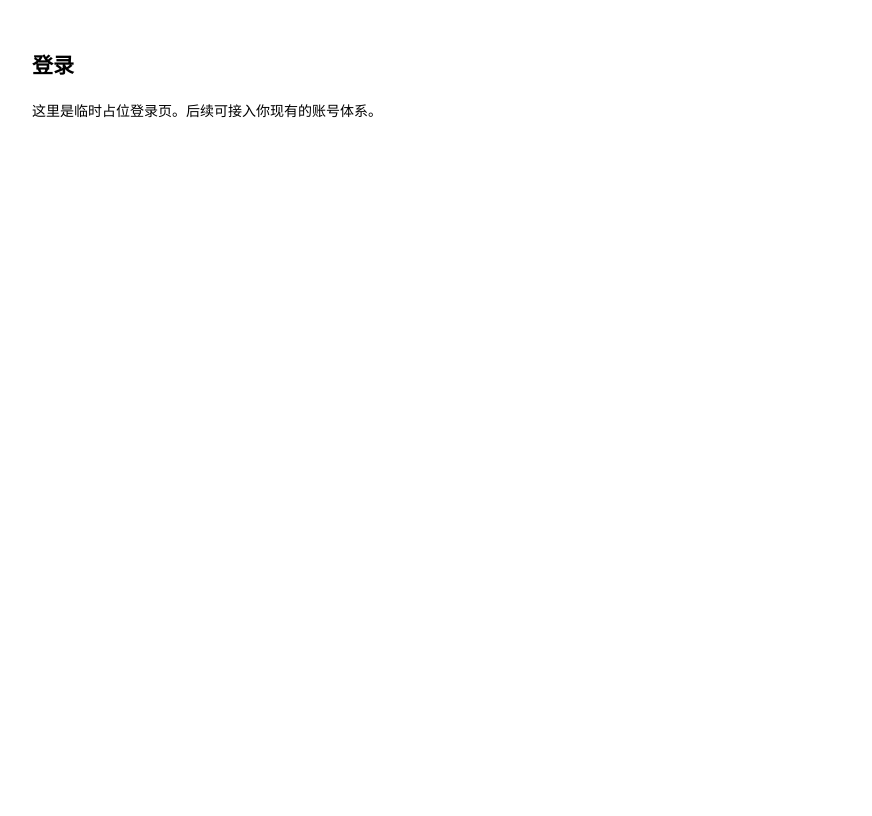
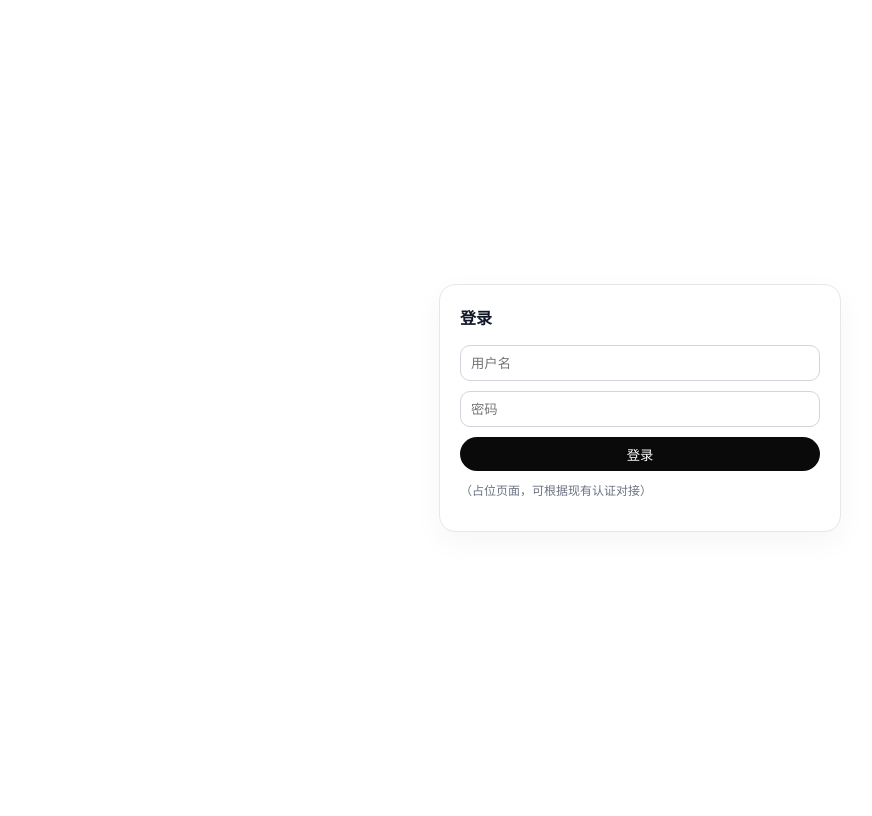
Before and after one commit to aidaddydog/minipost, a FastAPI app: page /admin/login in a window 1280 px wide. Shown: the whole page, without its empty margins (0-872 px from the left). Before the commit the page ends 118 px from the top, so only its background shows below. Run offline with FastAPI, Linux system fonts and the light colour scheme.

Commit message:
Update login.html

```diff
--- a/app/templates/auth/login.html
+++ b/app/templates/auth/login.html
@@ -1,10 +1,15 @@
-<!doctype html>
-<html lang="zh-CN">
-<meta charset="utf-8">
-<meta name="viewport" content="width=device-width,initial-scale=1">
-<title>登录 - minipost</title>
-<body style="font:14px/1.6 -apple-system,BlinkMacSystemFont,Segoe UI,PingFang SC,Microsoft YaHei,sans-serif;padding:24px">
-  <h2>登录</h2>
-  <p>这里是临时占位登录页。后续可接入你现有的账号体系。</p>
-</body>
-</html>
+{% extends "_base/layout.html" %}
+{% block title %}登录 · minipost{% endblock %}
+{% block body %}
+  <div style="min-height:100dvh;display:grid;place-items:center;font-family:system-ui,-apple-system,'PingFang SC','Microsoft YaHei',sans-serif;background:#ffffff;">
+    <form style="width:min(360px,92vw);padding:20px;border:1px solid #e5e7eb;border-radius:16px;background:#fff;box-shadow:0 10px 30px rgba(0,0,0,.04)">
+      <h2 style="margin:0 0 16px;font-size:16px;color:#111827;">登录</h2>
+      <div style="display:grid;gap:10px">
+        <input type="text" placeholder="用户名" style="height:34px;border:1px solid #d1d5db;border-radius:10px;padding:0 10px;">
+        <input type="password" placeholder="密码" style="height:34px;border:1px solid #d1d5db;border-radius:10px;padding:0 10px;">
+        <button style="height:34px;border-radius:999px;border:0;background:#0a0a0a;color:#fff;cursor:pointer;">登录</button>
+      </div>
+      <p style="color:#6b7280;font-size:12px;margin-top:10px;">（占位页面，可根据现有认证对接）</p>
+    </form>
+  </div>
+{% endblock %}
```
